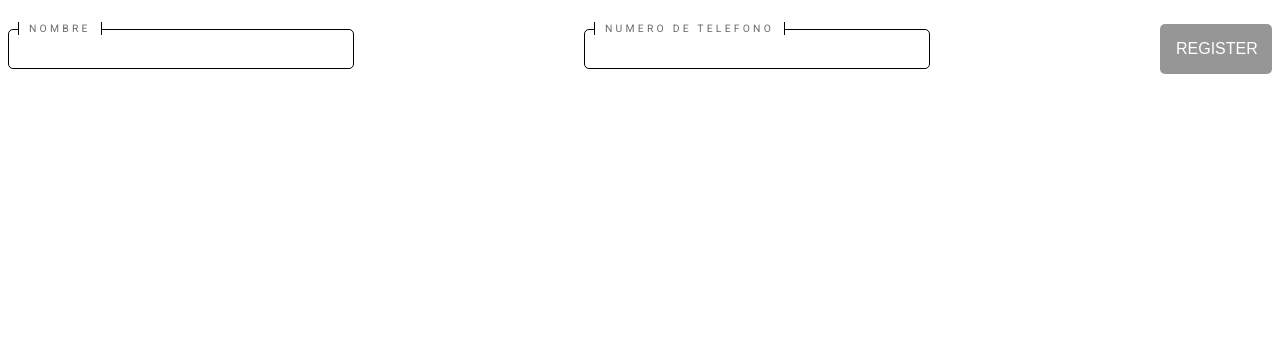
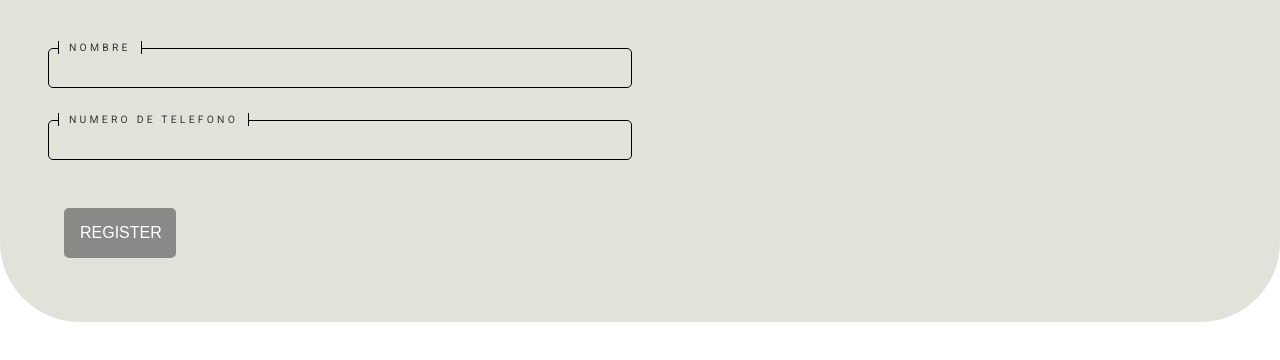
Before and after one commit to JoshuU1610/Contact-list, a plain HTML site: page index.html in a window 1280 px wide. Drawn offline with Linux system fonts and the light colour scheme.

Commit message:
cambio del diseño de escritorio

```diff
--- a/eventos.js
+++ b/eventos.js
@@ -60,8 +60,8 @@ form.addEventListener('submit', e => {
     const li = document.createElement('li');
     li.innerHTML = `
     <div class="list-inputs">
-    <input type="text" value="${inputName.value}" readonly>
-    <input type="number" value="${inputNumber.value}" readonly>
+    <input type="text" value="${inputName.value}" autocomplete="off" readonly>
+    <input type="number" value="${inputNumber.value}" autocomplete="off" readonly>
 </div>
 
 <div class="list-buttons">
@@ -82,6 +82,7 @@ form.addEventListener('submit', e => {
     `;
     list.append(li);
     localStorage.setItem('listContacts', list.innerHTML);
+    window.location.reload()
 })
 
 
--- a/index.css
+++ b/index.css
@@ -18,6 +18,8 @@ html, body {
 
 body{
     font-family: 'Roboto', sans-serif;
+    margin: 0;
+    padding: 0;
 }
 
 #form{
@@ -27,15 +29,16 @@ body{
 }
 
 .input-container{
+    display: flex;
+    justify-content: center;
     position: relative;
-    width: 80%;
-    margin: 2rem auto;
+    margin: 2rem;
 }
 
 .input-container input{
     width: 100%;
     padding: 10px;
-    border: 1px solid black;
+    border: 1px solid rgb(0, 0, 0);
     background-color: #cacaca00;
     border-radius: 5px;
     /* outline: none; */
@@ -57,12 +60,12 @@ body{
 
 .input-container input:valid ~ span,
 .input-container input:focus ~ span {
-    color: rgb(108, 108, 108);
+    color: rgb(55, 55, 55);
     transform: translate(10px) translateY(-7px);
     transition: 0.5s;
     font-size: 0.65rem;
     padding: 0 10px;
-    background-color: #ffffff;
+    background-color: #e1e3db;
     border-left: 1px solid rgb(0, 0, 0);
     border-right: 1px solid rgb(0, 0, 0);
     letter-spacing: 0.2rem;
@@ -70,7 +73,7 @@ body{
 
 .input-container input:valid,
 .input-container input:focus {
-    border: 1px solid black;
+    border: 1px solid rgb(0, 0, 0);
 }
 
 #form-btn:disabled{
@@ -137,7 +140,7 @@ body{
     text-align: center;
     border-radius: 10px 25px 0;
     border-radius: 10px;
-    background: #62a07b;
+    background: #e1e3db;
     padding: 26px;
     box-shadow: 3px 3px 10px rgba(0,0,0,.05);
     gap: 2rem;
@@ -149,7 +152,7 @@ body{
     width: 60%;
     text-align: justify;
     background-color: transparent;
-    color: white;
+    color: black;
     text-align: center;
     justify-content: center;
     padding: 1rem;
@@ -161,11 +164,11 @@ body{
 #list li input {
     width: 60%;
     padding: 10px;
-    border: 1px solid white;
+    border: 1px solid rgb(0, 0, 0);
     background-color: #cacaca00;
     border-radius: 5px;
     /* outline: none; */
-    color: white;
+    color: black;
     transition: 0.5s;
     font-size: 1.2rem;
 }
@@ -215,6 +218,7 @@ body{
 
 .edit-icon:disabled{
     background-color: rgba(74, 74, 74, 0.58);
+    border: none;
 }
 
 .check-icon{
@@ -257,6 +261,11 @@ body{
     .list-inputs{
         flex-direction: row;
     }
+
+    .input-container{
+        width: 80%;
+        margin: 2rem auto;
+    }
 }
 
 @media (min-width: 1024px){
@@ -266,12 +275,20 @@ body{
 
     #form{
         display: flex;
-        flex-direction: row;
         width: 100%;
+        background-color: #e1e3db;
+        padding: 2rem;
+        border-radius: 0rem 0rem 5rem 5rem;
+    }
+
+    #form-btn, #form-btn:disabled{
+        margin: 2rem;
     }
 
     .input-container{
-        margin: auto 0;
+        display: block;
+        margin: 1rem;
+        width: 80%;
     }
 
     .input-container input{
--- a/index.html
+++ b/index.html
@@ -12,12 +12,12 @@
 <body>
     <form id="form">
         <div class="input-container">
-            <input class="Input-reg" type="text" id="input-name">
+            <input class="Input-reg" type="text" id="input-name" autocomplete="off">
             <span>Nombre</span>
             <p class="input-text-message">Tiene que se mayor a 3 caracteres</p>
         </div>
         <div class="input-container">
-            <input class="Input-reg" type="number" id="input-number">
+            <input class="Input-reg" type="number" id="input-number" autocomplete="off">
             <span>Numero de telefono</span>
             <p class="input-text-message">Numero Venezolano 212xxxxxxx</p>
         </div>
```
